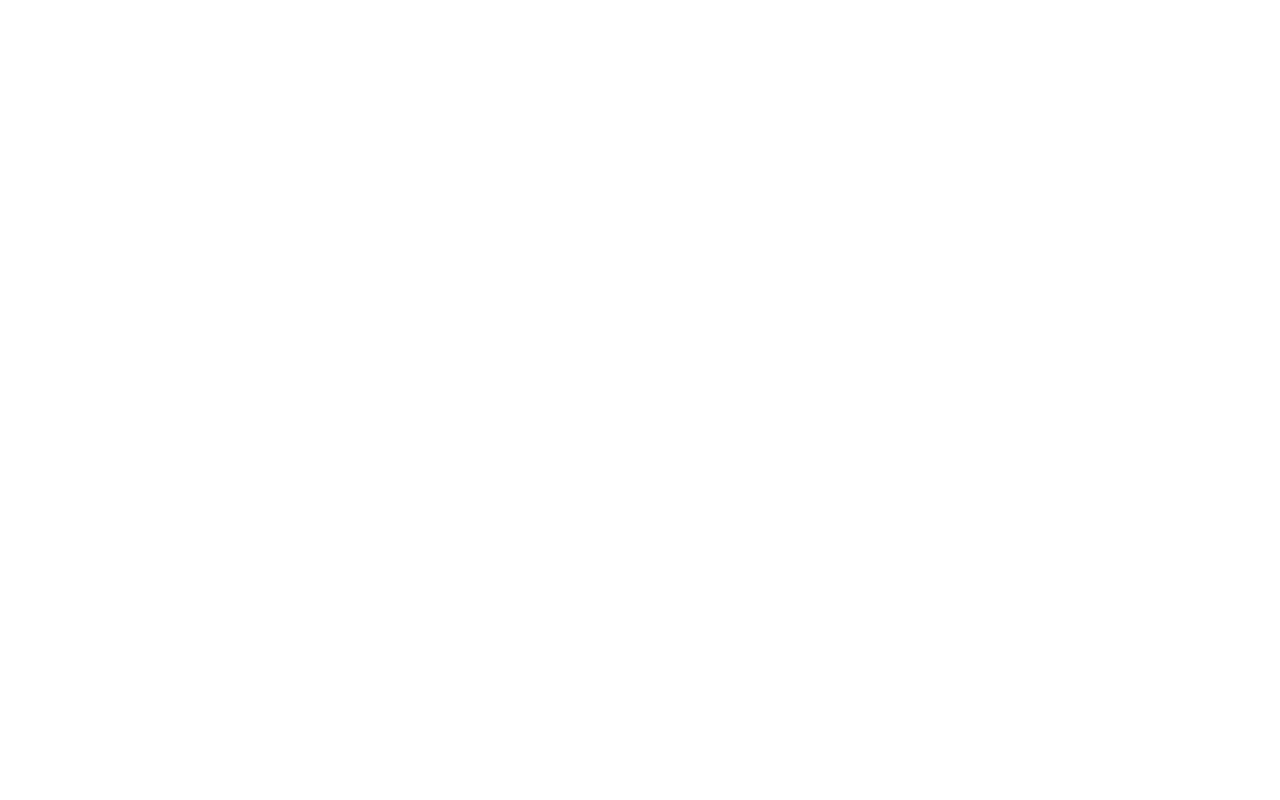
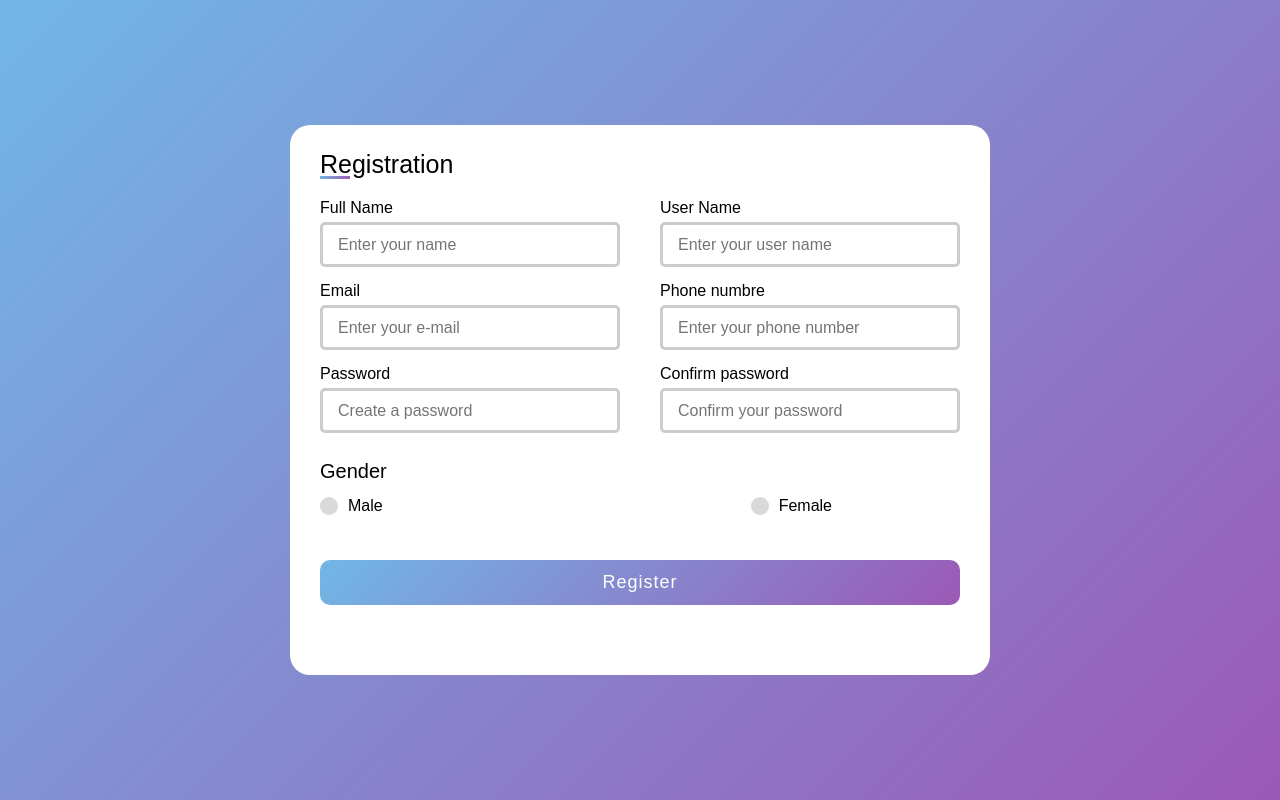
Before and after one commit to kuinemuH/ejemplo-formulario, a plain HTML site: page index.html in a window 1280 px wide. Drawn offline with Linux system fonts and the light colour scheme.

Commit message:
completo, solo falta terminar de comentar

```diff
--- a/index.html
+++ b/index.html
@@ -8,6 +8,54 @@
     <title>Document</title>
 </head>
 <body>
-
+    <div class="container"><!-- CONTAINER GENERAL -->
+        <div class="title">Registration</div> <!-- CONTAINER DE LOS FORMULARIOS -->
+        <form action="#">
+            <div class="user-details"><!-- DIV PARA CADA CADA CAMPO DEL FORMULARIO-->
+                <div class="input-box">
+                    <span class="details">Full Name</span><!-- TITULO DE CASILLERO -->
+                    <input type="text" placeholder="Enter your name" required>
+                </div>
+                <div class="input-box">
+                    <span class="details">User Name</span>
+                    <input type="text" placeholder="Enter your user name" required>
+                </div>
+                <div class="input-box">
+                    <span class="details">Email</span>
+                    <input type="text" placeholder="Enter your e-mail" required>
+                </div>
+                <div class="input-box">
+                    <span class="details">Phone numbre</span>
+                    <input type="text" placeholder="Enter your phone number" required>
+                </div>
+                <div class="input-box">
+                    <span class="details">Password</span>
+                    <input type="text" placeholder="Create a password" required>
+                </div>
+                <div class="input-box">
+                    <span class="details">Confirm password</span>
+                    <input type="text" placeholder="Confirm your password" required>
+                </div>
+            </div>
+            <div class="gender-details"> <!-- DIV PARA SECCION SELECCION DE GENERO -->
+                <input type="radio" name="gender" id="dot-1"><!-- CASILLA DE SELECCION -->
+                <input type="radio" name="gender" id="dot-2">
+                <span class="gender-title">Gender</span><!-- TITULO SECCION GENERO -->
+                <div class="category"><!-- DIV PARA PRIMERA OPCION DE SELECCION -->
+                    <label for="dot-1">
+                        <span class="dot one"></span>
+                        <span class="gender">Male</span><!-- TEXTO OPCION GENERO MASCULINO -->
+                    </label>
+                    <label for="dot-2">
+                        <span class="dot two"></span>
+                        <span class="gender">Female</span><!-- TEXTO OPCION GENERO FEMENINO -->
+                    </label>
+                </div>
+            </div>
+            <div class="button"><!-- DIV BOTON DE REGISTRARSE -->
+                <input type="submit" value="Register">
+            </div>
+        </form>
+    </div>
 </body>
 </html>
--- a/style.css
+++ b/style.css
@@ -0,0 +1,161 @@
+/* FORMATO GENERAL DE LA PAGINA */
+
+*{
+    margin: 0;
+    padding: 0;
+    box-sizing: border-box;
+    font-family: sans-serif;
+}
+
+/* FORMATO PARA EL BODY */
+
+body{
+    display: flex;
+    height: 100vh;
+    justify-content: center;
+    align-items: center;
+    padding: 10px;
+    background: linear-gradient(135deg, #71b7e6, #9b59b6);
+}
+
+/* FORMATO INTERIOR DEL DIV GENERAL QUE CONTIENE TODO */
+
+.container{
+    max-width: 700px;
+    width: 100%; /*  */
+    background: #fff; /* COLOR DEL FONDO DEL FORMULARIO */
+    padding: 25px 30px; /* ESPACIOS A LA DERECHA, IZQUIERDA, ARRIBA Y ABAJO */
+    border-radius: 20px; /* REDONDEA LAS ESQUINAS DEL DIV CONTENEDOR DEL FORMULARIO */
+}
+
+.container .title{
+    font-size: 25px;
+    font-weight: 500;
+    position: relative;
+}
+
+.container .title::before{
+    content: '';
+    position: absolute;
+    left: 0;
+    bottom: 0;
+    height: 3px;
+    width: 30px;
+    background: linear-gradient(135deg, #71b7e6, #9b59b6);
+}
+
+.container form .user-details{
+    display: flex;
+    flex-wrap: wrap;
+    justify-content: space-between;
+    margin: 20px 0 12px 0;
+}
+
+form .user-details .input-box{
+    margin-bottom: 15px;
+    width: calc(100% / 2 - 20px);
+}
+
+.user-details .input-box .details{
+    display: block;
+    font-weight: 500;
+    margin-bottom: 5px;
+}
+
+.user-details .input-box input{
+    height: 45px;
+    width: 100%;
+    outline: none;
+    border-radius: 5px;
+    border: 1px solid #ccc;
+    padding-left: 15px;
+    font-size: 16px;
+    border-width: 3px;
+    transition: all 0.5s ease;
+}
+
+.user-details .input-box input:focus,
+.user-details .input-box input:valid{
+    border-color: #9b59b6;
+}
+
+form .gender-details .gender-title{
+    font-size: 20px;
+    font-weight: 500;
+}
+
+form .gender-details .category{
+    display: flex;
+    width: 80%;
+    margin: 14px 0;
+    justify-content: space-between;
+}
+
+.gender-details .category label{
+    display: flex;
+    align-items: center;
+}
+
+.gender-details .category .dot{
+    height: 18px;
+    width: 18px;
+    background: #d9d9d9;
+    border-radius: 50%;
+    margin-right: 10px;
+    border: 5px solid transparent;
+    transition: all 0.3s ease;
+}
+
+#dot-1:checked ~ .category label .one,
+#dot-2:checked ~ .category label .two{
+    border-color: #d9d9d9;
+    background: #9b59b6;
+}
+
+form input[type="radio"]{
+    display: none;
+}
+
+form .button{
+    height: 45px;
+    margin: 45px 0;
+}
+
+form .button input{
+    height: 100%;
+    width: 100%;
+    outline: none;
+    color: #fff;
+    border: none;
+    font-size: 18px;
+    font-weight: 500;
+    border-radius: 10px;
+    letter-spacing: 1px;
+    background: linear-gradient(135deg, #71b7e6, #9b59b6);
+}
+
+form .button input:hover{
+    background: linear-gradient(-135deg, #71b7e6, #9b59b6);
+}
+
+/* RESONSIVE */
+
+@media (max-width: 584px){
+    .container{
+        max-width: 100%;
+    }
+    form .user-details .input-box{
+        margin-bottom: 15px;
+        width: 100%;
+    }
+    form .gender-details .category{
+        width: 100%;
+    }
+    .container form .user-details{
+        max-height: 300px;
+        overflow-y: scroll;
+    }
+    .user-details::-webkit-scrollbar{
+        width: 0;
+    }
+}
```
